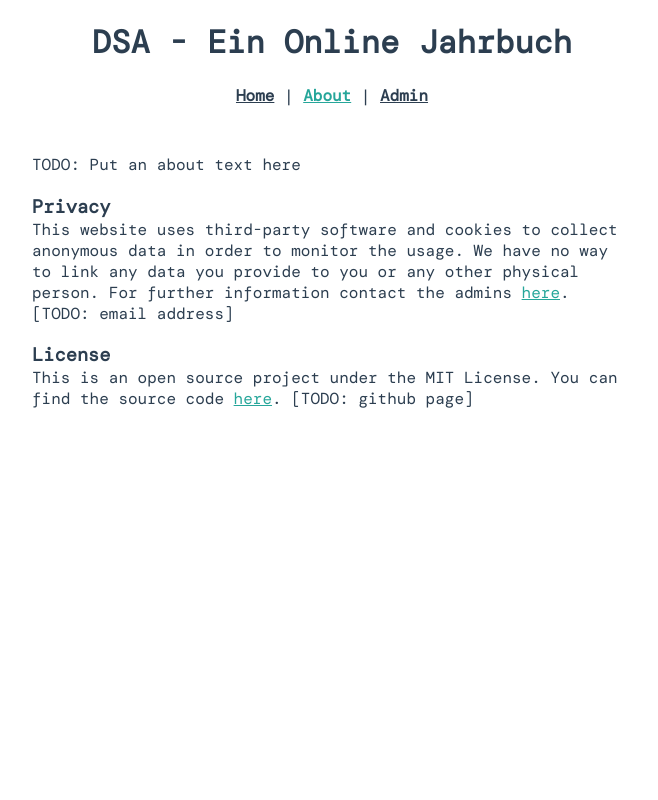
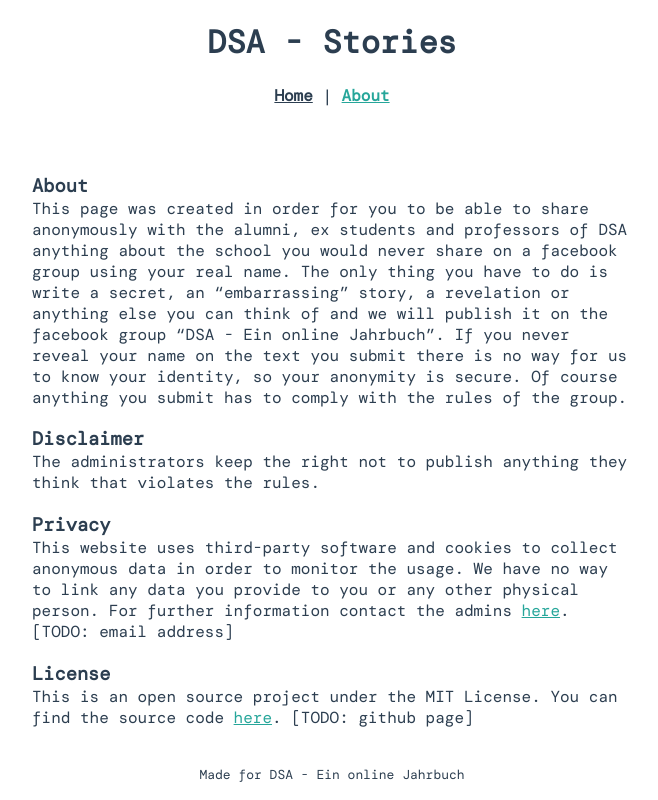
Before and after one commit to peppasd/dsa-stories, a Vue app: page /about in a window 1280 px wide. Shown: the whole page, without its empty margins (308-966 px from the left). Built offline with nearby package versions, Linux system fonts and the light colour scheme; no server answers; a web font is replaced by a local one; what vuefire would draw is missing.

Commit message:
some text and footer

```diff
--- a/public/index.html
+++ b/public/index.html
@@ -4,8 +4,9 @@
     <meta charset="utf-8">
     <meta http-equiv="X-UA-Compatible" content="IE=edge">
     <meta name="viewport" content="width=device-width,initial-scale=1.0">
+    <style>body {margin: 0;}</style>
     <link rel="icon" href="<%= BASE_URL %>favicon.ico">
-    <title>DSA - Ein online Jahrbuch</title>
+    <title>DSA - Stories</title>
   </head>
   <body>
     <noscript>
@@ -14,4 +15,5 @@
     <div id="app"></div>
     <!-- built files will be auto injected -->
   </body>
+
 </html>
--- a/src/App.vue
+++ b/src/App.vue
@@ -1,12 +1,14 @@
 <template>
   <div id="app">
-    <h1 id="title">DSA - Ein Online Jahrbuch</h1>
-    <div id="nav">
-      <router-link to="/">Home</router-link> |
-      <router-link to="/about">About</router-link> |
-      <router-link to="/admin">Admin</router-link>
-    </div>
-    <router-view />
+    <header>
+      <h1 id="title">DSA - Stories</h1>
+      <div id="nav">
+        <router-link to="/">Home</router-link> |
+        <router-link to="/about">About</router-link>
+      </div>
+    </header>
+    <main id="content"><router-view /></main>
+    <footer id="footer"> <a href="https://www.facebook.com/groups/1274856579385416/"> Made for DSA - Ein online Jahrbuch </a> </footer>
   </div>
 </template>
 
@@ -19,6 +21,9 @@
   -moz-osx-font-smoothing: grayscale;
   text-align: center;
   color: #2c3e50;
+  display: flex;
+  height: 100vh;
+  flex-direction: column;
 }
 
 #nav {
@@ -31,7 +36,22 @@
   outline: none;
 }
 
+#content {
+  flex: 1;
+}
+
 #nav a.router-link-exact-active {
   color: #26a69a;
 }
+
+#footer {
+  padding-bottom: 1rem;
+}
+
+#footer a {
+  font-size: small;
+  color: #2c3e50;
+  text-decoration: none;
+  outline: none;
+}
 </style>
--- a/src/views/About.vue
+++ b/src/views/About.vue
@@ -1,7 +1,14 @@
 <template>
   <div class="about">
     <div class="item">
-      TODO: Put an about text here
+      <h3>About</h3>
+      This page was created in order for you to be able to share anonymously with the alumni, ex students and professors of DSA anything about the school you would never share on a facebook group using your real name.
+      The only thing you have to do is write a secret, an “embarrassing” story, a revelation or anything else you can think of and we will publish it on the facebook group “DSA - Ein online Jahrbuch”. If you never reveal your name on the text you submit there is no way for us to know your identity, so your anonymity is secure.
+      Of course anything you submit has to comply with the rules of the group.
+    </div>
+    <div class="item">
+      <h3>Disclaimer</h3>
+      The administrators keep the right not to publish anything they think that violates the rules.
     </div>
     <div class="item">
       <h3>Privacy</h3>
--- a/src/views/Home.vue
+++ b/src/views/Home.vue
@@ -1,6 +1,6 @@
 <template>
   <div class="home">
-    <div id="home_text">TODO: Put a text here</div>
+    <div id="home_text">Write anonymously your revelation and we will be publish it on the FB Group: “DSA - Ein online Jahrbuch”! Read more in the “About” section of this page. </div>
     <Form />
   </div>
 </template>
```
